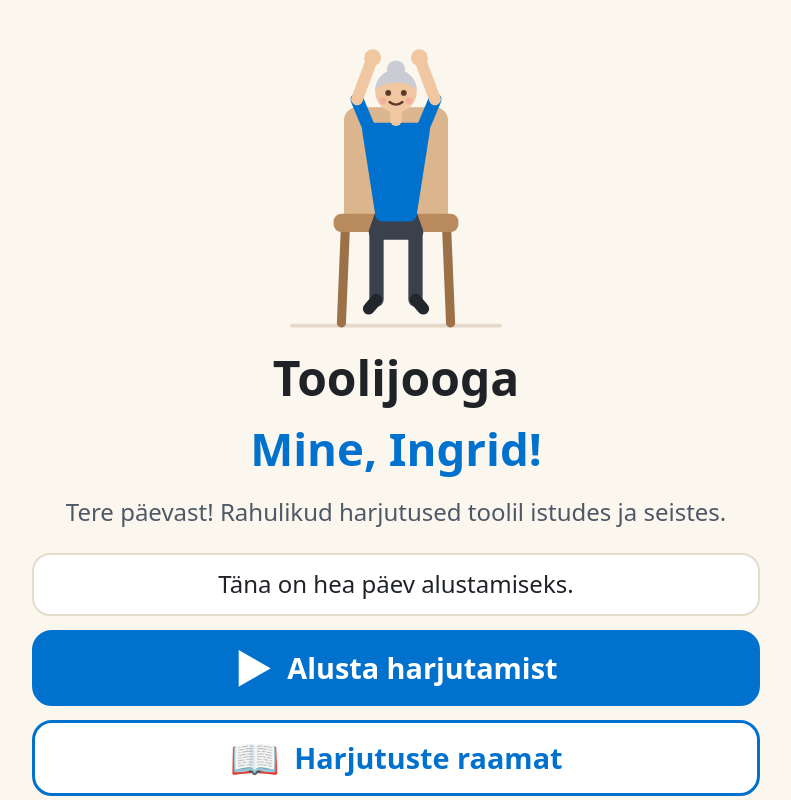
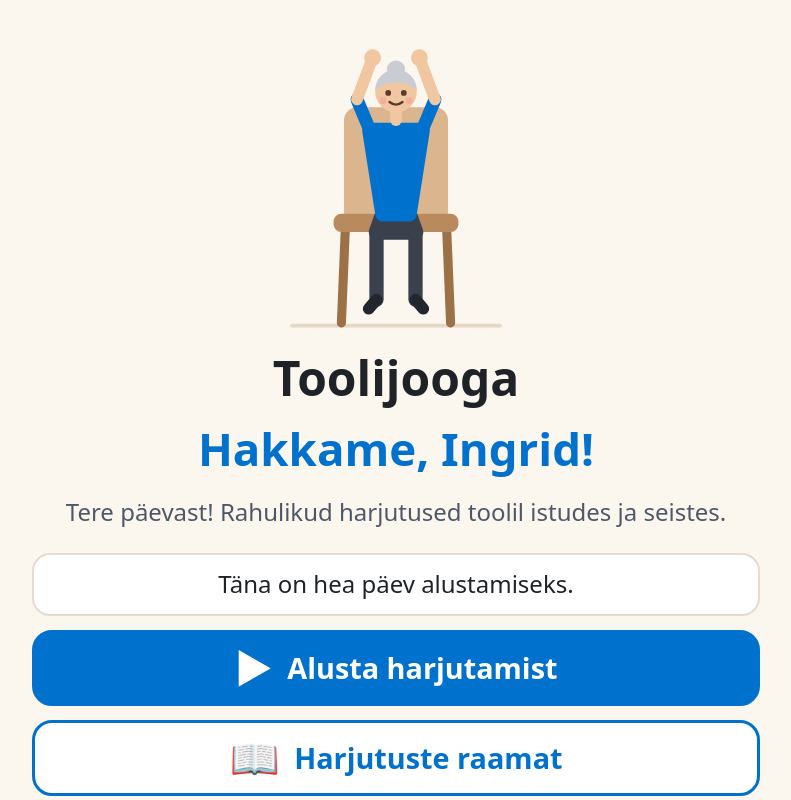
Before and after one commit to Neily4B/chairyoga, a plain HTML site: page index.html in a window 1280 px wide. Shown: the top 800 px of the page, without its empty margins (244-1035 px from the left). Drawn offline with Linux system fonts and the light colour scheme.

Commit message:
Change start-page greeting to 'Hakkame, Ingrid!'
Co-Authored-By: Claude Opus 5.5 <noreply@anthropic.com>
Claude-Session: https://claude.ai/code/session_01CrhZ2GRtGmwUZV8SncqxDg

```diff
--- a/index.html
+++ b/index.html
@@ -685,7 +685,7 @@ function homeView() {
     <div class="hero">
       ${figureSVG({ eL: [70, 58], eR: [130, 58], hL: [82, 26], hR: [118, 26] }, '', 'Naine istub toolil, käed üleval')}
       <h1>Toolijooga</h1>
-      <p class="cheer">Mine, ${NAME}!</p>
+      <p class="cheer">Hakkame, ${NAME}!</p>
       <p class="muted">${greeting()} Rahulikud harjutused toolil istudes ja seistes.</p>
     </div>
     <div class="stat">${logStats()}</div>
```
